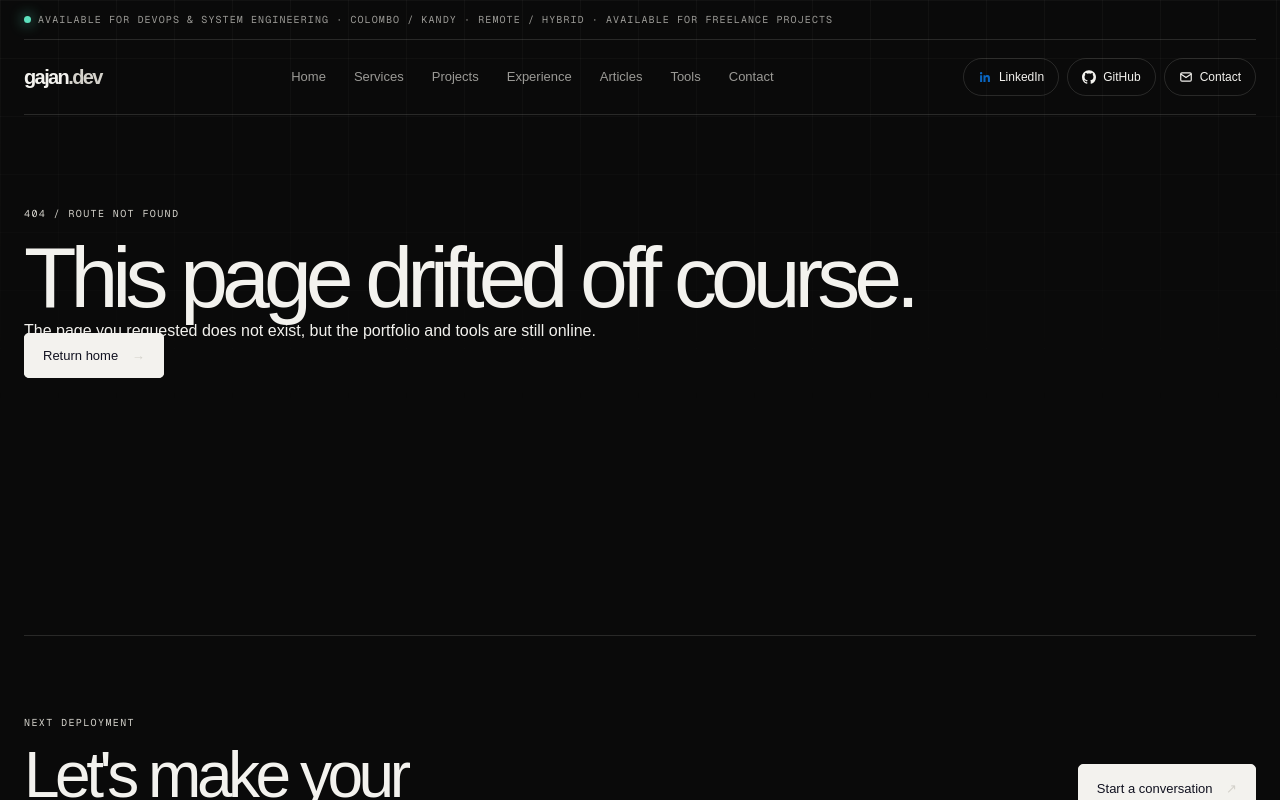
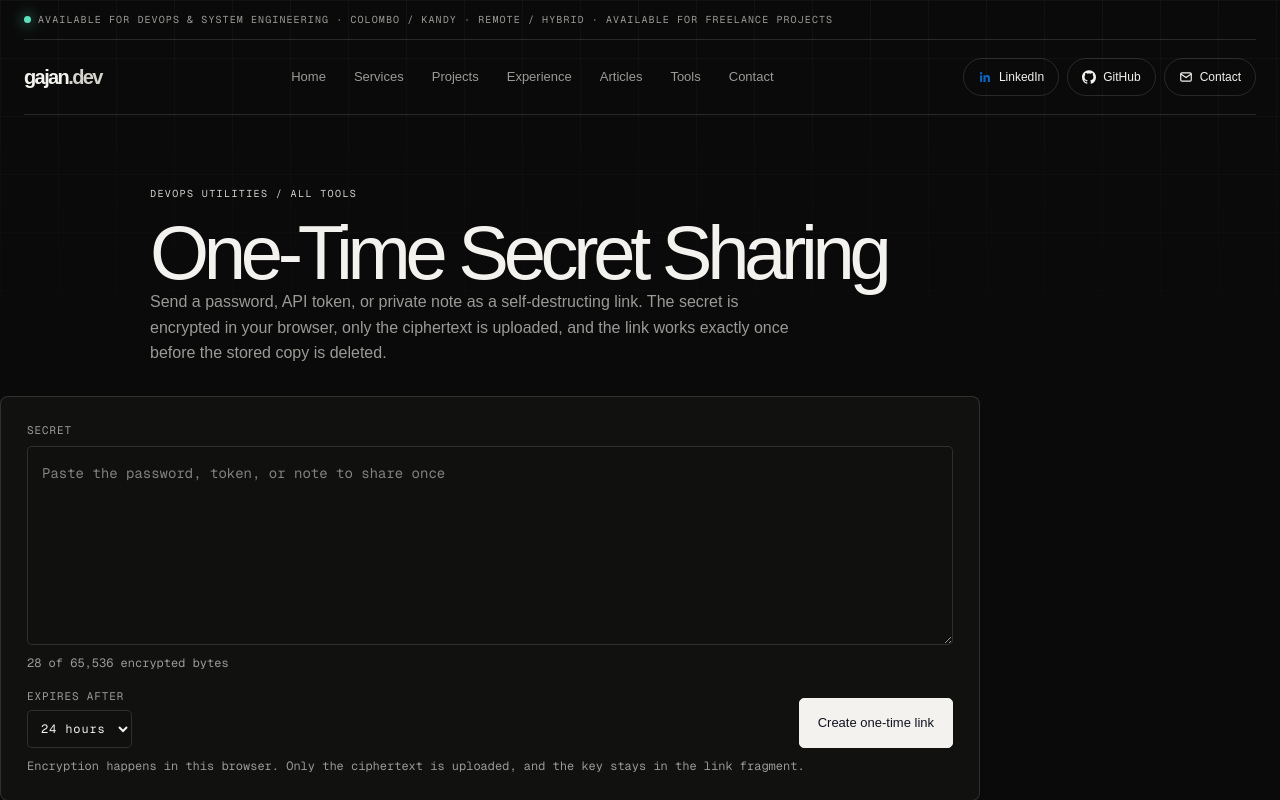
Before and after one commit to trikto/portfolio, a Next.js app: page /clipboard in a window 1280 px wide. Before the commit this address had no page. Shown: the top 800 px of the page. Built offline with nearby package versions, Linux system fonts and the light colour scheme; no server answers.

Commit message:
Rename one-time secret route from /secret to /clipboard.
Keep the Contabo API path unchanged and do not redirect the old URL.

```diff
--- a/app/secret/[id]/page.tsx
+++ b/app/clipboard/[id]/page.tsx
@@ -4,7 +4,7 @@ import { SiteHeader } from "../../components/site-header";
 import { pageMetadata } from "@/lib/site";
 import { SecretReveal } from "./secret-reveal";
 
-export const metadata: Metadata = pageMetadata({ title: "Reveal a One-Time Secret", description: "Open a one-time encrypted secret link. The stored copy is deleted the moment it is read.", path: "/secret", noIndex: true });
+export const metadata: Metadata = pageMetadata({ title: "Reveal a One-Time Secret", description: "Open a one-time encrypted secret link. The stored copy is deleted the moment it is read.", path: "/clipboard", noIndex: true });
 
 export default async function SecretRevealPage({ params }: { params: Promise<{ id: string }> }) {
   const { id } = await params;
@@ -13,14 +13,14 @@ export default async function SecretRevealPage({ params }: { params: Promise<{ i
       <div className="utility"><span className="pulse" /> DEVOPS UTILITIES</div>
       <SiteHeader />
       <section className="secret-hero" aria-labelledby="secret-reveal-title">
-        <p className="eyebrow">DEVOPS UTILITIES / <Link href="/secret">ONE-TIME SECRETS</Link></p>
+        <p className="eyebrow">DEVOPS UTILITIES / <Link href="/clipboard">ONE-TIME SECRETS</Link></p>
         <h1 id="secret-reveal-title">Reveal Secret</h1>
         <p>This link points to a single encrypted secret. Nothing is retrieved until you ask for it, and the stored copy is deleted as it is handed over.</p>
       </section>
 
       <SecretReveal id={id} />
 
-      <footer className="secret-footer">One read, then the stored copy is gone · <Link href="/secret">Create your own one-time secret</Link></footer>
+      <footer className="secret-footer">One read, then the stored copy is gone · <Link href="/clipboard">Create your own one-time secret</Link></footer>
     </main>
   );
 }
--- a/app/secret/page.tsx
+++ b/app/clipboard/page.tsx
@@ -7,7 +7,7 @@ import { SecretComposer } from "./secret-composer";
 const title = "One-Time Secret Sharing – Encrypted Self-Destructing Links";
 const description = "Share a password, token, or private note through a self-destructing link. Your browser encrypts the secret with AES-GCM before anything is uploaded, the decryption key stays in the URL fragment, and the link can be opened exactly once.";
 
-export const metadata: Metadata = pageMetadata({ title, description, path: "/secret" });
+export const metadata: Metadata = pageMetadata({ title, description, path: "/clipboard" });
 
 const exposure = [
   ["The plaintext secret", "Never", "It is encrypted in this browser before any request is made."],
@@ -65,7 +65,7 @@ const structuredData = {
       description,
       applicationCategory: "SecurityApplication",
       operatingSystem: "Any",
-      url: absoluteUrl("/secret"),
+      url: absoluteUrl("/clipboard"),
       isAccessibleForFree: true,
       offers: { "@type": "Offer", price: "0", priceCurrency: "USD" },
     },
--- a/app/sitemap.ts
+++ b/app/sitemap.ts
@@ -9,5 +9,5 @@ export default function sitemap(): MetadataRoute.Sitemap {
     changeFrequency: "monthly",
     priority: 0.7,
   }));
-  return [{ url: absoluteUrl("/"), changeFrequency: "monthly", priority: 1 }, { url: absoluteUrl("/services"), changeFrequency: "monthly", priority: 0.9 }, { url: absoluteUrl("/blog"), changeFrequency: "weekly", priority: 0.8 }, ...posts, { url: absoluteUrl("/tools"), changeFrequency: "monthly", priority: 0.8 }, { url: absoluteUrl("/cron"), changeFrequency: "monthly", priority: 0.7 }, { url: absoluteUrl("/yaml"), changeFrequency: "monthly", priority: 0.7 }, { url: absoluteUrl("/secret"), changeFrequency: "monthly", priority: 0.7 }, { url: absoluteUrl("/workouts"), changeFrequency: "weekly", priority: 0.3 }];
+  return [{ url: absoluteUrl("/"), changeFrequency: "monthly", priority: 1 }, { url: absoluteUrl("/services"), changeFrequency: "monthly", priority: 0.9 }, { url: absoluteUrl("/blog"), changeFrequency: "weekly", priority: 0.8 }, ...posts, { url: absoluteUrl("/tools"), changeFrequency: "monthly", priority: 0.8 }, { url: absoluteUrl("/cron"), changeFrequency: "monthly", priority: 0.7 }, { url: absoluteUrl("/yaml"), changeFrequency: "monthly", priority: 0.7 }, { url: absoluteUrl("/clipboard"), changeFrequency: "monthly", priority: 0.7 }, { url: absoluteUrl("/workouts"), changeFrequency: "weekly", priority: 0.3 }];
 }
--- a/app/tools/page.tsx
+++ b/app/tools/page.tsx
@@ -12,7 +12,7 @@ export const metadata: Metadata = pageMetadata({
 const tools = [
   { title: "Cron Editor & Crontab Generator", description: "Build and validate cron expressions with human-readable explanations and upcoming run previews.", action: "Cron Editor & Crontab Generator", href: "/cron", icon: "◷" },
   { title: "YAML Validator and Formatter", description: "Validate, format, and troubleshoot YAML syntax directly in the browser.", action: "YAML Validator and Formatter", href: "/yaml", icon: "✓" },
-  { title: "One-Time Secret Sharing", description: "Share a password or token as a self-destructing link. Encrypted in your browser, readable exactly once.", action: "One-Time Secret Sharing", href: "/secret", icon: "⊘" },
+  { title: "One-Time Secret Sharing", description: "Share a password or token as a self-destructing link. Encrypted in your browser, readable exactly once.", action: "One-Time Secret Sharing", href: "/clipboard", icon: "⊘" },
 ];
 
 export default function ToolsPage() {
--- a/lib/secret.ts
+++ b/lib/secret.ts
@@ -43,7 +43,7 @@ export function isSecretTtl(value: unknown): value is SecretTtl { return typeof
 export function secretTtlLabel(value: SecretTtl): string { return SECRET_TTLS.find((ttl) => ttl.value === value)?.label ?? ""; }
 export function secretPayloadBytes(plaintext: string): number { return SECRET_IV_BYTES + new TextEncoder().encode(plaintext).length + SECRET_TAG_BYTES; }
 export function exceedsSecretLimit(plaintext: string): boolean { return secretPayloadBytes(plaintext) > MAX_SECRET_PAYLOAD_BYTES; }
-export function secretLink(origin: string, id: string, key: string): string { return `${origin.replace(/\/+$/, "")}/secret/${id}#${key}`; }
+export function secretLink(origin: string, id: string, key: string): string { return `${origin.replace(/\/+$/, "")}/clipboard/${id}#${key}`; }
 
 export async function encryptSecret(plaintext: string): Promise<{ payload: string; key: string }> {
   const key = await globalThis.crypto.subtle.generateKey({ name: "AES-GCM", length: 256 }, true, ["encrypt", "decrypt"]);
```
Also changed, not shown: app/clipboard/[id]/secret-reveal.tsx (renamed from app/secret/[id]/secret-reveal.tsx), app/clipboard/secret-composer.tsx (renamed from app/secret/secret-composer.tsx), public/llms-full.txt, public/llms.txt, 2 other files (tests, documents, lock files or other folders).
